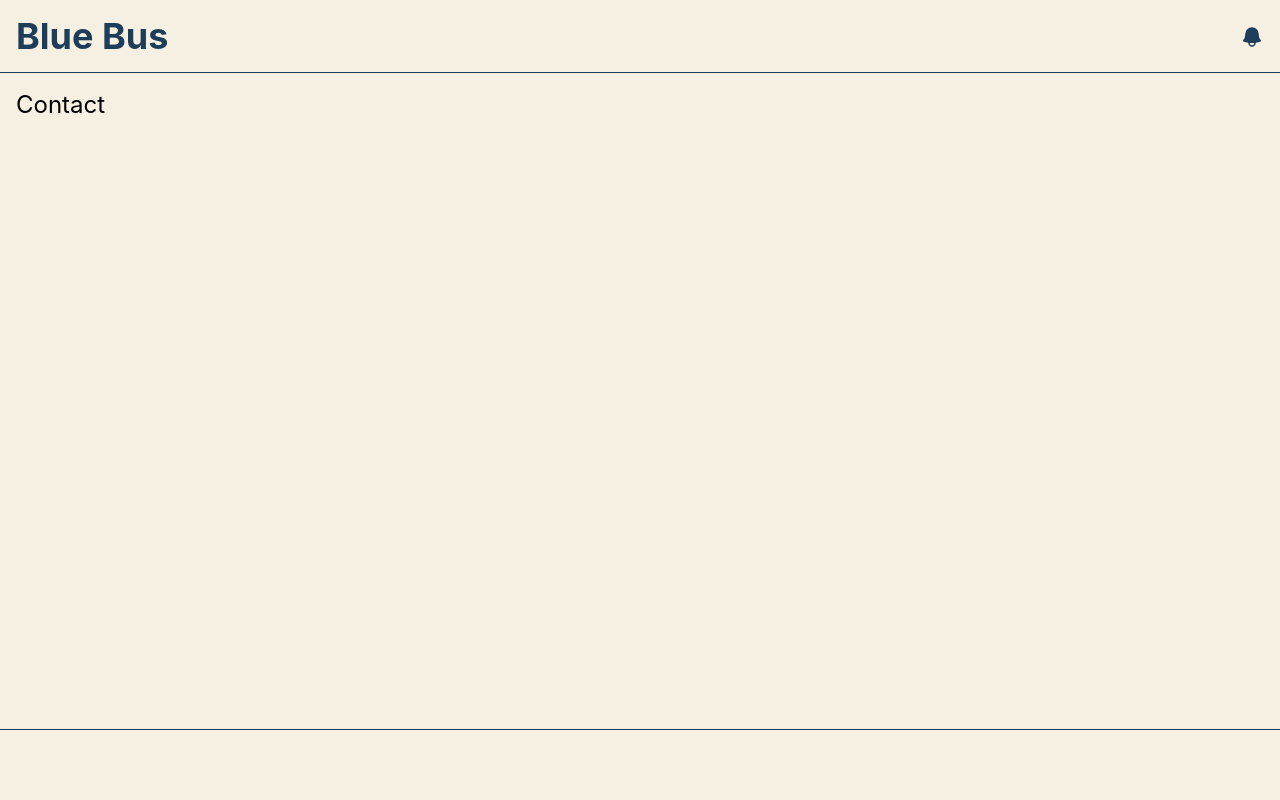
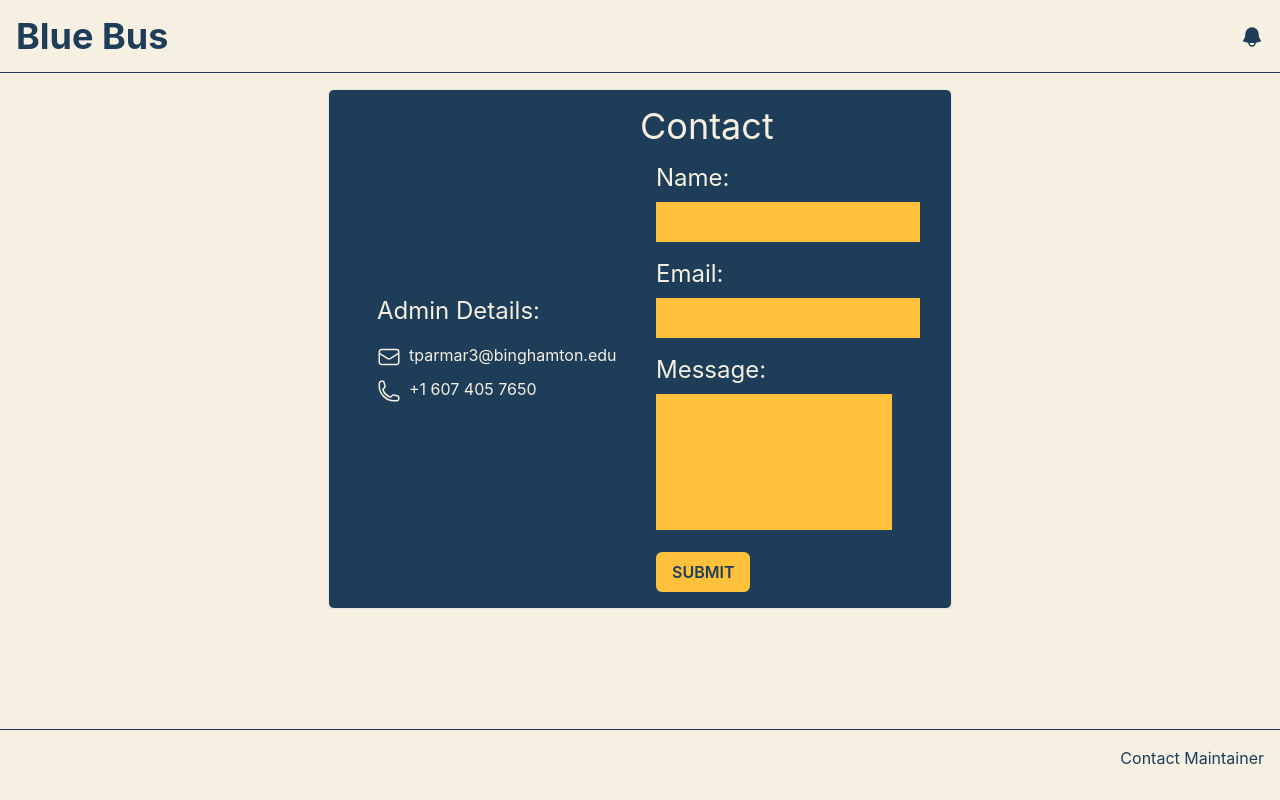
Before and after one commit to ParmarTarun/occt-blue-bus, a React (Create React App) app: page /occt-blue-bus/contact in a window 1280 px wide. Built offline with nearby package versions, Linux system fonts and the light colour scheme.

Commit message:
💄 Add contact form

```diff
--- a/src/components/Footer.tsx
+++ b/src/components/Footer.tsx
@@ -6,7 +6,7 @@
       <div className="p-4 flex items-center justify-end ">
         <div className="flex gap-2 text-primary">
           {/* <Link to={"/admin"}>Admin</Link> */}
-          {/* <Link to={"/contact"}>Contact</Link> */}
+          <Link to={"/contact"}>Contact Maintainer</Link>
         </div>
       </div>
     </div>
--- a/src/index.css
+++ b/src/index.css
@@ -15,3 +15,37 @@
   font-family: source-code-pro, Menlo, Monaco, Consolas, "Courier New",
     monospace;
 }
+.basic-input-group {
+  @apply mb-4;
+}
+
+.basic-input-group h3 {
+  @apply mb-2 text-2xl;
+}
+
+.basic-input-group input,
+.basic-input-group textarea {
+  @apply p-2 bg-lightHighlight;
+}
+
+.basic-input-group input:focus,
+.basic-input-group textarea:focus {
+  @apply outline-none text-primary;
+}
+
+textarea {
+  resize: none;
+}
+
+::-webkit-scrollbar {
+  width: 10px;
+  padding: 5px;
+}
+
+::-webkit-scrollbar-track {
+  background-color: transparent;
+}
+
+::-webkit-scrollbar-thumb {
+  @apply bg-primary rounded-lg;
+}
--- a/src/pages/contact.tsx
+++ b/src/pages/contact.tsx
@@ -3,7 +3,69 @@
 const ContactPage = () => {
   return (
     <div>
-      <h2 className="text-2xl">Contact</h2>
+      <div className="w-1/2 m-auto bg-primary text-secondary border rounded-md px-8 py-4 grid grid-cols-2">
+        <div className="col-span-1 flex flex-col justify-center">
+          <div className="pl-4">
+            <h3 className="text-2xl">Admin Details:</h3>
+            <p className="mt-4">
+              <svg
+                xmlns="http://www.w3.org/2000/svg"
+                fill="none"
+                viewBox="0 0 24 24"
+                strokeWidth={1.5}
+                stroke="currentColor"
+                className="w-6 h-6 inline mr-2"
+              >
+                <path
+                  strokeLinecap="round"
+                  strokeLinejoin="round"
+                  d="M21.75 6.75v10.5a2.25 2.25 0 01-2.25 2.25h-15a2.25 2.25 0 01-2.25-2.25V6.75m19.5 0A2.25 2.25 0 0019.5 4.5h-15a2.25 2.25 0 00-2.25 2.25m19.5 0v.243a2.25 2.25 0 01-1.07 1.916l-7.5 4.615a2.25 2.25 0 01-2.36 0L3.32 8.91a2.25 2.25 0 01-1.07-1.916V6.75"
+                />
+              </svg>
+              tparmar3@binghamton.edu
+            </p>
+            <p className="mt-2">
+              <svg
+                xmlns="http://www.w3.org/2000/svg"
+                fill="none"
+                viewBox="0 0 24 24"
+                strokeWidth={1.5}
+                stroke="currentColor"
+                className="w-6 h-6 inline mr-2"
+              >
+                <path
+                  strokeLinecap="round"
+                  strokeLinejoin="round"
+                  d="M2.25 6.75c0 8.284 6.716 15 15 15h2.25a2.25 2.25 0 002.25-2.25v-1.372c0-.516-.351-.966-.852-1.091l-4.423-1.106c-.44-.11-.902.055-1.173.417l-.97 1.293c-.282.376-.769.542-1.21.38a12.035 12.035 0 01-7.143-7.143c-.162-.441.004-.928.38-1.21l1.293-.97c.363-.271.527-.734.417-1.173L6.963 3.102a1.125 1.125 0 00-1.091-.852H4.5A2.25 2.25 0 002.25 4.5v2.25z"
+                />
+              </svg>
+              +1 607 405 7650
+            </p>
+          </div>
+        </div>
+        <div className="col-span-1">
+          <h2 className="text-4xl">Contact</h2>
+          <div className="pl-4 mt-4">
+            <div className="basic-input-group">
+              <h3>Name:</h3>
+              <input type="text" />
+            </div>
+            <div className="basic-input-group">
+              <h3>Email:</h3>
+              <input type="text" />
+            </div>
+            <div className="basic-input-group">
+              <h3>Message:</h3>
+              <textarea rows={5} />
+            </div>
+            <div className=" text-primary font-semibold">
+              <button className="bg-lightHighlight px-4 py-2 rounded-md ">
+                SUBMIT
+              </button>
+            </div>
+          </div>
+        </div>
+      </div>
     </div>
   );
 };
```
